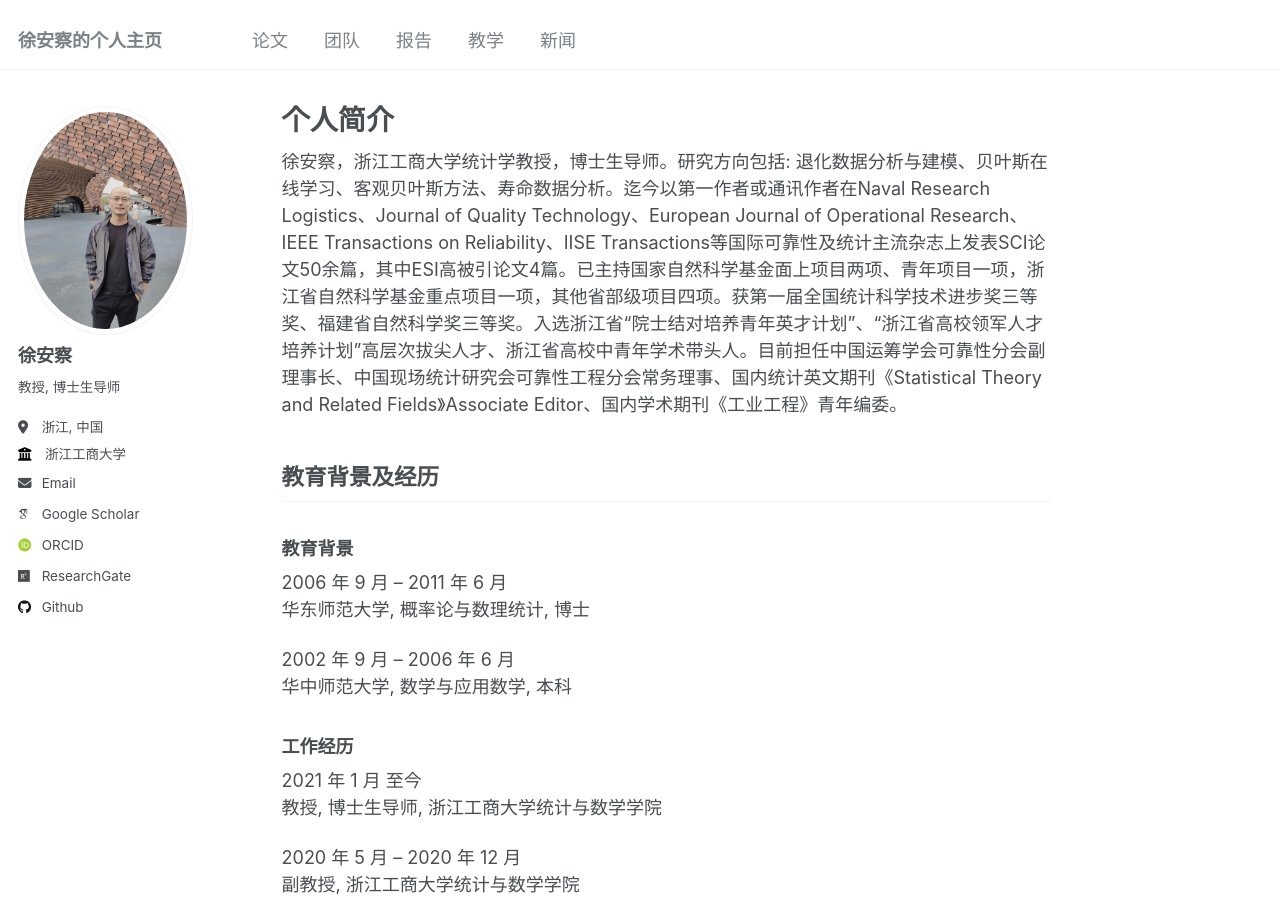
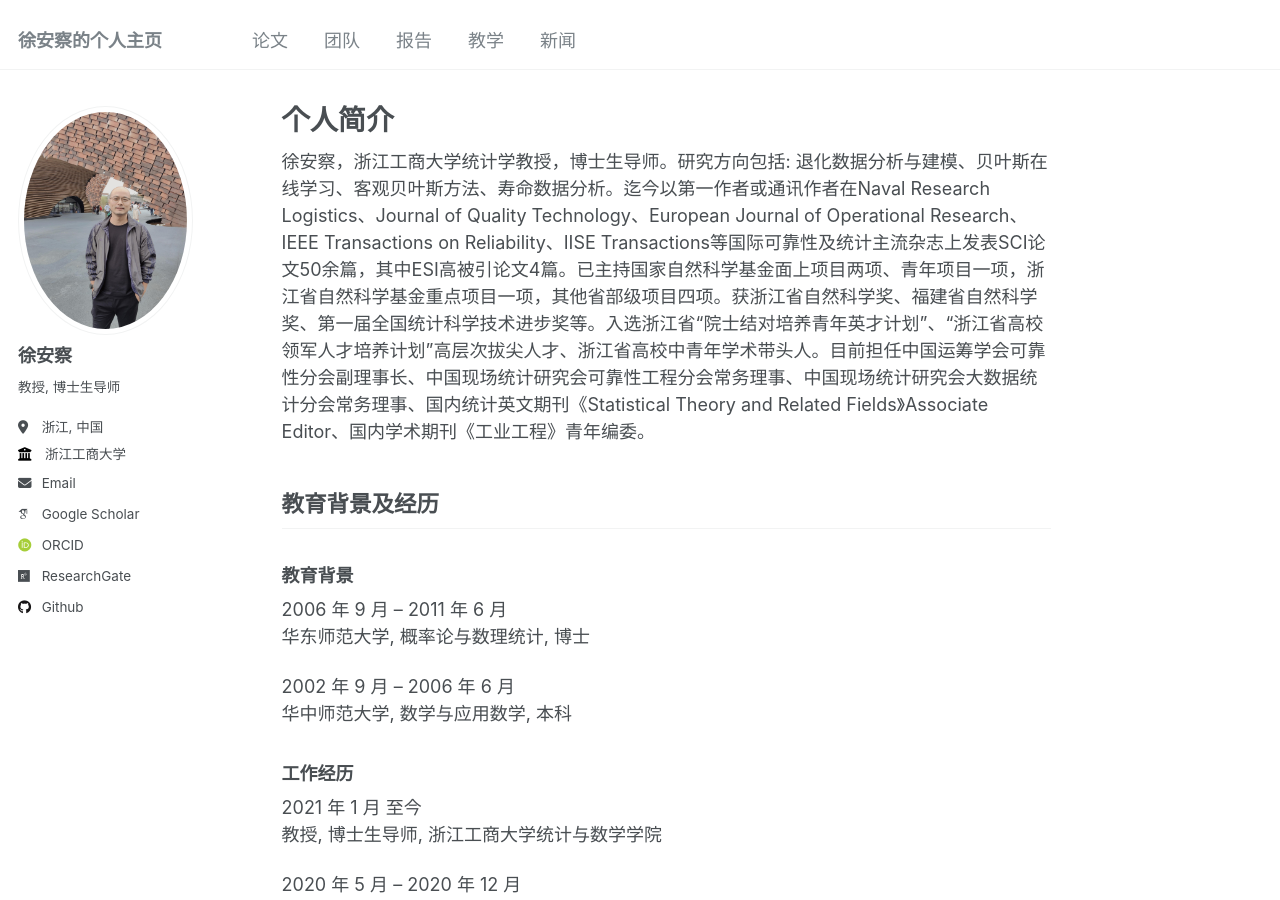
Before and after one commit to XU-ANCHA/XU-ANCHA.github.io, a Jekyll site: the page built from _pages/about.md, in a window 1280 px wide and 900 px high. Built offline with Jekyll 4.4.1, drawn with Linux system fonts in a browser that asks for light colours; some web fonts are replaced; a script that is not in the unit is left out.

Commit message:
Update about.md

```diff
--- a/_pages/about.md
+++ b/_pages/about.md
@@ -8,7 +8,7 @@ redirect_from:
 ---
 
 
-徐安察，浙江工商大学统计学教授，博士生导师。研究方向包括: 退化数据分析与建模、贝叶斯在线学习、客观贝叶斯方法、寿命数据分析。迄今以第一作者或通讯作者在Naval Research Logistics、Journal of Quality Technology、European Journal of Operational Research、IEEE Transactions on Reliability、IISE Transactions等国际可靠性及统计主流杂志上发表SCI论文50余篇，其中ESI高被引论文4篇。已主持国家自然科学基金面上项目两项、青年项目一项，浙江省自然科学基金重点项目一项，其他省部级项目四项。获第一届全国统计科学技术进步奖三等奖、福建省自然科学奖三等奖。入选浙江省“院士结对培养青年英才计划”、“浙江省高校领军人才培养计划”高层次拔尖人才、浙江省高校中青年学术带头人。目前担任中国运筹学会可靠性分会副理事长、中国现场统计研究会可靠性工程分会常务理事、国内统计英文期刊《Statistical Theory and Related Fields》Associate Editor、国内学术期刊《工业工程》青年编委。
+徐安察，浙江工商大学统计学教授，博士生导师。研究方向包括: 退化数据分析与建模、贝叶斯在线学习、客观贝叶斯方法、寿命数据分析。迄今以第一作者或通讯作者在Naval Research Logistics、Journal of Quality Technology、European Journal of Operational Research、IEEE Transactions on Reliability、IISE Transactions等国际可靠性及统计主流杂志上发表SCI论文50余篇，其中ESI高被引论文4篇。已主持国家自然科学基金面上项目两项、青年项目一项，浙江省自然科学基金重点项目一项，其他省部级项目四项。获浙江省自然科学奖、福建省自然科学奖、第一届全国统计科学技术进步奖等。入选浙江省“院士结对培养青年英才计划”、“浙江省高校领军人才培养计划”高层次拔尖人才、浙江省高校中青年学术带头人。目前担任中国运筹学会可靠性分会副理事长、中国现场统计研究会可靠性工程分会常务理事、中国现场统计研究会大数据统计分会常务理事、国内统计英文期刊《Statistical Theory and Related Fields》Associate Editor、国内学术期刊《工业工程》青年编委。
 
 ## 教育背景及经历
 
```
